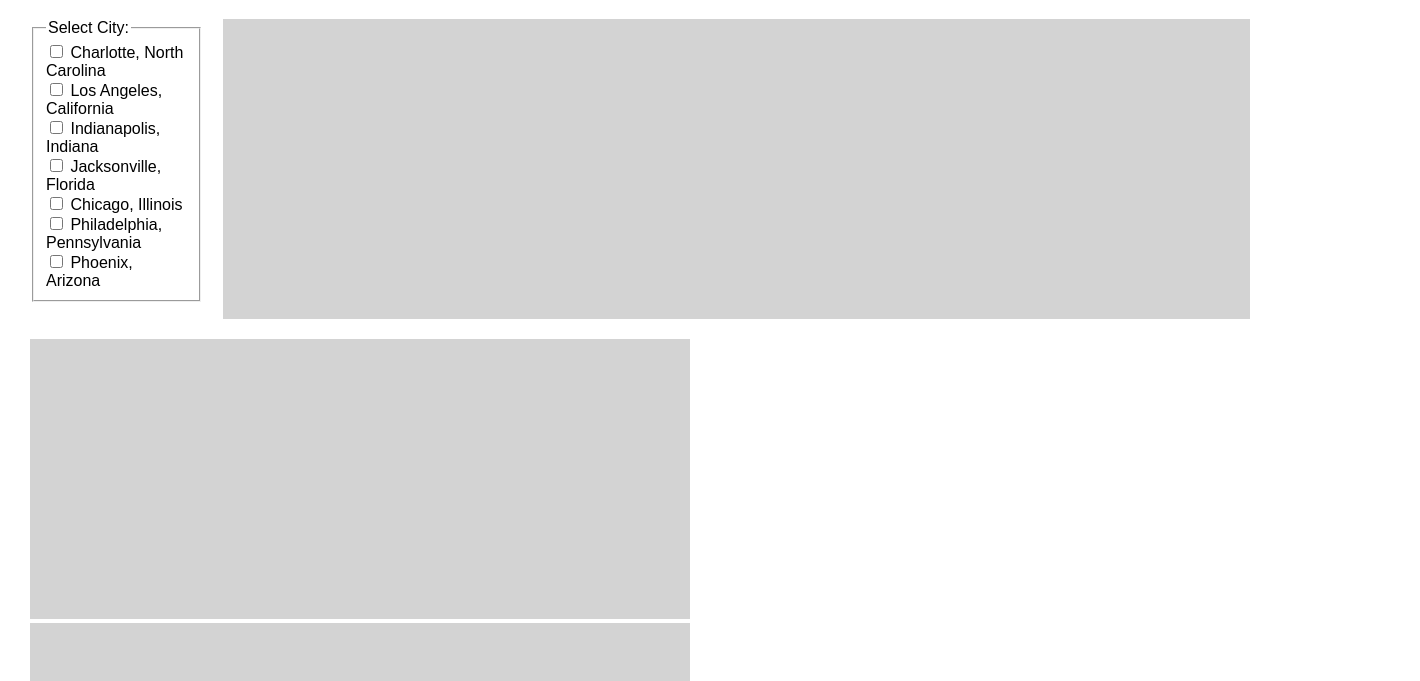
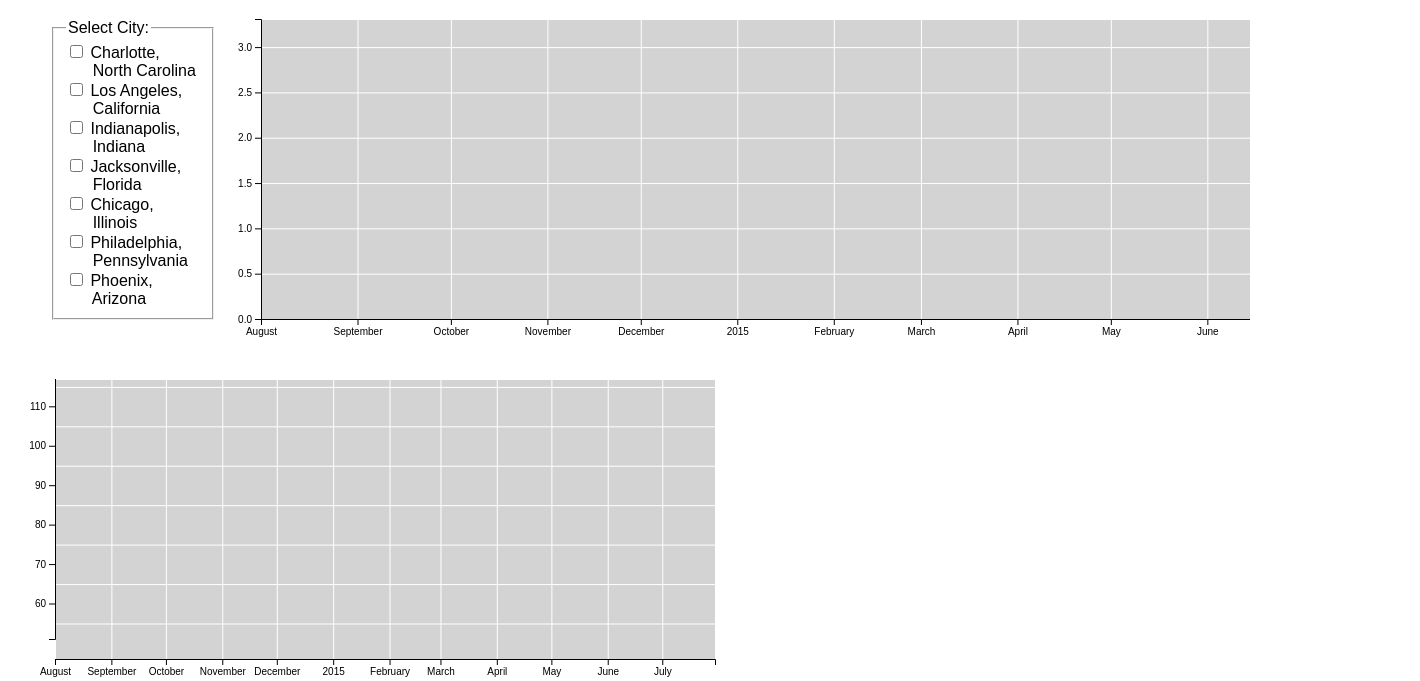
Before and after one commit to efgronski/D3weather_dashboard, a plain HTML site: page index.html in a window 1280 px wide. Shown: the part 62-743 px from the top of the page, 1420 px wide, since content can reach past the window. Drawn offline with nearby package versions, Linux system fonts and the light colour scheme.

Commit message:
added grid lines and axes to each plot

```diff
--- a/css/style.css
+++ b/css/style.css
@@ -42,7 +42,8 @@ div#main {
     display: flex;
     margin-top: 20px;
     margin-right: 20px;
-    margin-left: 20px;
+    margin-left: 40px;
+    margin-bottom: 20px;
 }
 
 #second-layer {
@@ -58,6 +59,6 @@ div#main {
 }
 
 #second-layer .record-high, #second-layer .fast-facts {
-    margin-right: 20px;
+    /* margin-right: 20px; */
     margin-top: 20px;
 }
--- a/impact_weather.js
+++ b/impact_weather.js
@@ -23,6 +23,131 @@ var citydata
 d3.csv('impact_weather.csv').then(function(dataset) {
 
     citydata = dataset
+
+    var dateDomain = [new Date(2014, 7, 1), new Date(2015, 6, 30)]
+
+    var precip = citydata.map(x => x['actual_precipitation'])
+    var precipDomain = [Math.min(...precip), Math.max(...precip)]
+
+    var tempHigh = citydata.map(x => x['record_max_temp'])
+    var tempLow = citydata.map(x => x['record_min_temp'])
+    var tempHighDomain = [Math.min(...tempHigh), Math.max(...tempHigh)]
+    var tempLowDomain = [Math.min(...tempLow), Math.max(...tempLow)]
+
+
+    let xScaleFirst = d3.scaleTime()
+        .domain(dateDomain)
+        .range([0, 1130]);
+
+    let yScaleFirst = d3.scaleLinear()
+        .domain(precipDomain)
+        .range([300, 0]);
+
+    let xGridFirst = d3.axisTop(xScaleFirst)
+        .tickSize(-300, 0, 0)
+        .tickFormat('')
+
+    let yGridFirst = d3.axisLeft(yScaleFirst)
+        .tickSize(-1130, 0, 0)
+        .tickFormat('')
+
+    let xScaleSecond = d3.scaleTime()
+        .domain(dateDomain)
+        .range([0, 660]);
+
+    let yScaleSecondHigh = d3.scaleLinear()
+        .domain(tempHighDomain)
+        .range([280, 0]);
+
+    let yScaleSecondLow = d3.scaleLinear()
+        .domain(tempLowDomain)
+        .range([280, 0]);
+
+    let xGridSecond = d3.axisTop(xScaleSecond)
+        .tickSize(-280, 0, 0)
+        .tickFormat('')
+
+    let yGridSecondHigh = d3.axisLeft(yScaleSecondHigh)
+        .tickSize(-660, 0, 0)
+        .tickFormat('')
+
+    let yGridSecondLow = d3.axisLeft(yScaleSecondLow)
+        .tickSize(-660, 0, 0)
+        .tickFormat('')
+
+    let precipG = d3.select('.precipitation')
+    let highG = d3.select('.record-high')
+    let lowG = d3.select('.record-low')
+
+    precipG.append('g')
+        .attr('class', 'x grid')
+        .attr('transform','translate(' + [25, 0] + ')')
+        .call(xGridFirst);
+
+    precipG.append('g')
+        .attr('class', 'y grid')
+        .attr('transform','translate(' + [25, 0] + ')')
+        .call(yGridFirst);
+
+    highG.append('g')
+        .attr('class', 'x grid')
+        .attr('transform','translate(' + [25, 0] + ')')
+        .call(xGridSecond);
+
+    highG.append('g')
+        .attr('class', 'y grid')
+        .attr('transform','translate(' + [25, 0] + ')')
+        .call(yGridSecondHigh);
+
+    lowG.append('g')
+        .attr('class', 'x grid')
+        .attr('transform','translate(' + [25, 0] + ')')
+        .call(xGridSecond);
+
+    lowG.append('g')
+        .attr('class', 'y grid')
+        .attr('transform','translate(' + [25, 0] + ')')
+        .call(yGridSecondLow);
+
+    let xAxisFirst = d3.axisBottom(xScaleFirst);
+        precipG.append('g')
+            .attr('class', 'x axis')
+            .attr('transform','translate(' + [25, 300] + ')')
+            .call(xAxisFirst);
+
+    let yAxisFirst = d3.axisLeft(yScaleFirst);
+        precipG.append('g')
+            .attr('class', 'y axis')
+            .attr('transform','translate(' + [25, 0] + ')')
+            .call(yAxisFirst);
+
+    d3.selectAll('rect').attr('transform', function(f){
+        return 'translate('+[25,0]+')'
+    })
+
+    let xAxisSecondHigh = d3.axisBottom(xScaleSecond);
+        highG.append('g')
+            .attr('class', 'x axis')
+            .attr('transform','translate(' + [25, 280] + ')')
+            .call(xAxisSecondHigh);
+
+    let yAxisSecondHigh = d3.axisLeft(yScaleSecondHigh);
+        highG.append('g')
+            .attr('class', 'y axis')
+            .attr('transform','translate(' + [25, -20] + ')')
+            .call(yAxisSecondHigh);
+
+    let xAxisSecondLow = d3.axisBottom(xScaleSecond);
+        lowG.append('g')
+            .attr('class', 'x axis')
+            .attr('transform','translate(' + [25, 280] + ')')
+            .call(xAxisSecondLow);
+
+    let yAxisSecondLow = d3.axisLeft(yScaleSecondLow);
+        lowG.append('g')
+            .attr('class', 'y axis')
+            .attr('transform','translate(' + [25, -20] + ')')
+            .call(yAxisSecondLow);
 
 });
 
--- a/index.html
+++ b/index.html
@@ -17,30 +17,30 @@
                 <fieldset>
                 <legend>Select City:</legend>
                 <div>
-                    <label for="CLT"><input type="checkbox" id="CLT" name="source" value="CLT" onchange="checkboxChange(value)"> Charlotte, North Carolina</label>
+                    <label for="CLT"><input type="checkbox" id="CLT" name="source" value="CLT" onchange="checkboxChange(value)"> Charlotte,<br> &nbsp&nbsp &nbsp&nbsp North Carolina</label>
                 </div>
                 <div>
-                    <label for="CQT"><input type="checkbox" id="CQT" name="source" value="CQT" onchange="checkboxChange(value)"> Los Angeles, California</label>
+                    <label for="CQT"><input type="checkbox" id="CQT" name="source" value="CQT" onchange="checkboxChange(value)"> Los Angeles,<br> &nbsp&nbsp &nbsp&nbsp California</label>
                 </div>
                 <div>
-                    <label for="IND"><input type="checkbox" id="IND" name="source" value="IND" onchange="checkboxChange(value)"> Indianapolis, Indiana</label>
+                    <label for="IND"><input type="checkbox" id="IND" name="source" value="IND" onchange="checkboxChange(value)"> Indianapolis,<br> &nbsp&nbsp &nbsp&nbsp Indiana</label>
                 </div>
                 <div>
-                    <label for="JAX"><input type="checkbox" id="JAX" name="source" value="JAX" onchange="checkboxChange(value)"> Jacksonville, Florida</label>
+                    <label for="JAX"><input type="checkbox" id="JAX" name="source" value="JAX" onchange="checkboxChange(value)"> Jacksonville,<br> &nbsp&nbsp &nbsp&nbsp Florida</label>
                 </div>
                 <div>
-                    <label for="MDW"><input type="checkbox" id="MDW" name="source" value="MDW" onchange="checkboxChange(value)"> Chicago, Illinois</label>
+                    <label for="MDW"><input type="checkbox" id="MDW" name="source" value="MDW" onchange="checkboxChange(value)"> Chicago,<br> &nbsp&nbsp &nbsp&nbsp Illinois</label>
                 </div>
                 <div>
-                    <label for="PHL"><input type="checkbox" id="PHL" name="source" value="PHL" onchange="checkboxChange(value)"> Philadelphia, Pennsylvania</label>
+                    <label for="PHL"><input type="checkbox" id="PHL" name="source" value="PHL" onchange="checkboxChange(value)"> Philadelphia,<br> &nbsp&nbsp &nbsp&nbsp Pennsylvania</label>
                 </div>
                 <div>
-                    <label for="PHX"><input type="checkbox" id="PHX" name="source" value="PHX" onchange="checkboxChange(value)"> Phoenix, Arizona</label>
+                    <label for="PHX"><input type="checkbox" id="PHX" name="source" value="PHX" onchange="checkboxChange(value)"> Phoenix,<br> &nbsp&nbsp &nbsp&nbsp Arizona</label>
                 </div>
                 </fieldset>
             </form>
-            <svg class="sections percipitation" width="1130" height="300">
-                <g>
+            <svg class="sections precipitation" width="1160" height="320">
+                <g class="precipitation">
                     <rect width="1130" height="300"
                     style="border: 1px solid #777;"></rect>
                 </g>
@@ -48,21 +48,21 @@
         </div>
         <!-- The bottom 3 visualizations -->
         <div id="second-layer">
-            <svg class="sections record-high" width="660" height="280">
-                <g>
+            <svg class="sections record-high" width="690" height="300">
+                <g class="record-high">
                     <rect width="660" height="280"
                     style="border: 1px solid #777;"></rect>
                 </g>
             </svg>
-            <svg class="sections record-low" width="660" height="280">
-                <g>
+            <svg class="sections record-low" width="690" height="300">
+                <g class="record-low">
                     <rect width="660" height="280"
                     style="border: 1px solid #777;"></rect>
                 </g>
             </svg>
-            <svg class="sections fast-facts" width="1340" height="100">
+            <svg class="sections fast-facts" width="1390" height="120">
                 <g>
-                    <rect width="1340" height="100"
+                    <rect width="1360" height="100"
                     style="border: 1px solid #777;"></rect>
                 </g>
             </svg>
```
